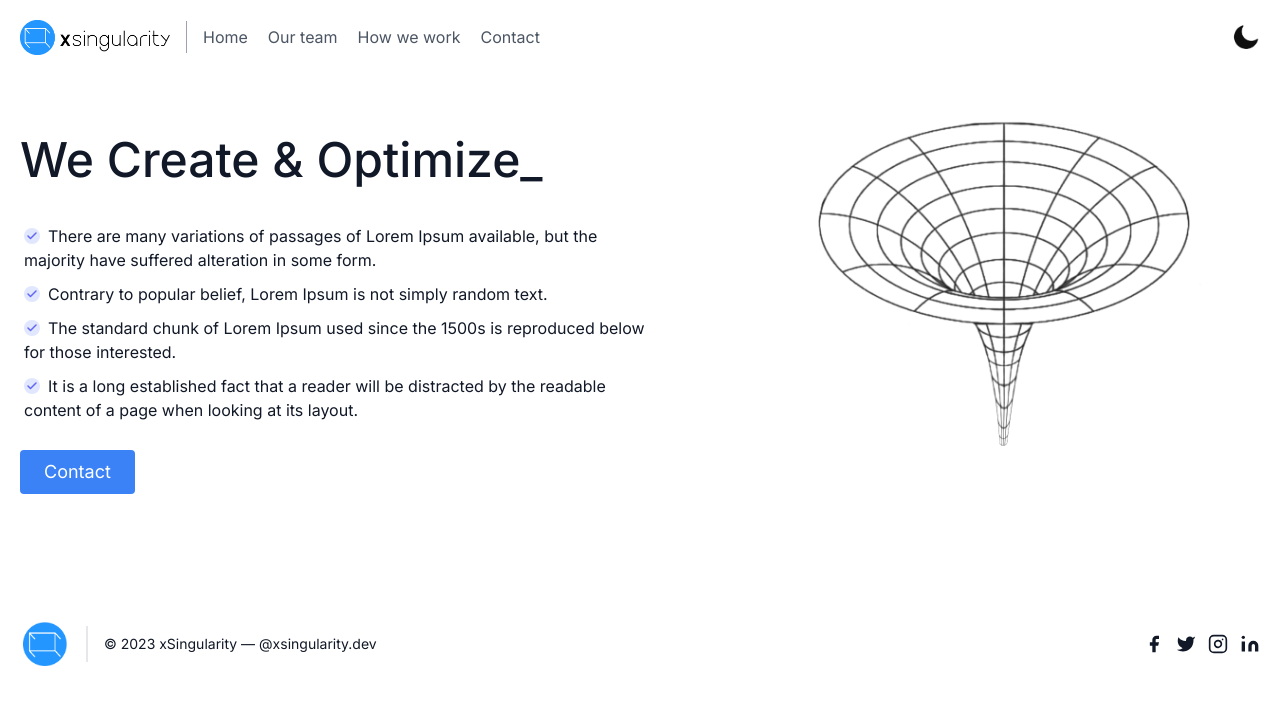
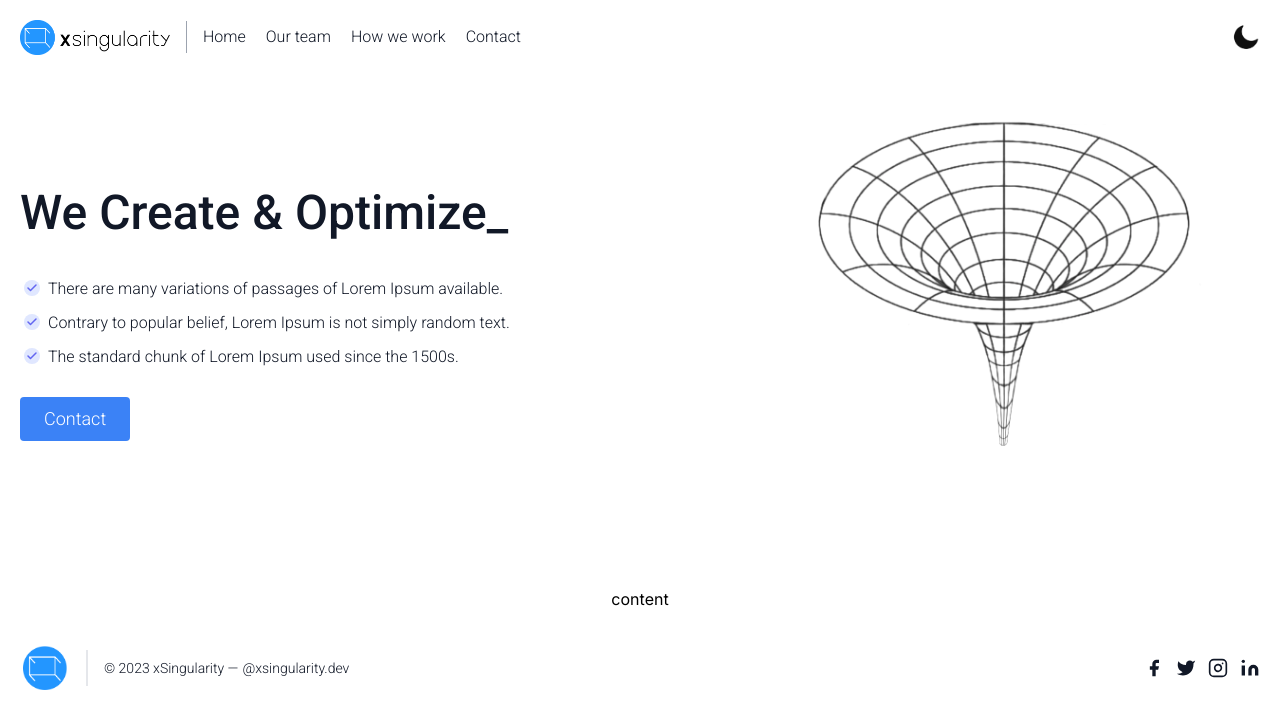
Before and after one commit to XSingularity/core-website, a Next.js app: page / in a window 1280 px wide. Shown: the top 728 px of the page. Built offline with nearby package versions, Linux system fonts and the light colour scheme.

Commit message:
Some changes

```diff
--- /dev/null
+++ b/src/app/components/content.tsx
@@ -0,0 +1,8 @@
+import React from 'react'
+
+const Content = () => {
+  return (
+    <div className="text-center">content</div>
+  )
+}
+export default Content
--- a/src/app/components/footer.tsx
+++ b/src/app/components/footer.tsx
@@ -1,7 +1,7 @@
 import React from 'react'
 const Footer = () => {
   return (
-<footer className="text-gray-600 body-font">
+<footer className="text-gray-600 font-sans font-light">
   <div className="container px-5 py-8 mx-auto flex items-center sm:flex-row flex-col">
     <a className="flex title-font font-medium items-center md:justify-start justify-center text-gray-900">
     <img width={"50px"} src="/logo2.png" alt="xSingularity" />
--- a/src/app/components/header.tsx
+++ b/src/app/components/header.tsx
@@ -2,7 +2,7 @@ import React from 'react'
 
 const Header = () => {
   return (
-<header className="text-gray-600 body-font">
+<header className="text-gray-900 font-sans font-light ">
   <div className="container mx-auto flex flex-wrap p-5 flex-col md:flex-row items-center">
 
     <img className="test" src="/logo1.png" alt="" />
--- a/src/app/components/page1.tsx
+++ b/src/app/components/page1.tsx
@@ -2,7 +2,7 @@ import React from 'react'
 
 const Page1 = () => {
   return (
-    <section className="text-gray-600 body-font">
+    <section className="text-gray-600 font-sans font-light">
   <div className="container mx-auto flex px-5 py-29 md:flex-row flex-col items-center">
     <div className="lg:flex-grow md:w-1/2 lg:pr-24 md:pr-16 flex flex-col md:items-start md:text-left mb-16 md:mb-0 items-center text-center">
       <h1 className="title-font sm:text-5xl text-3xl mb-4 font-medium text-gray-900">We Create & Optimize_
@@ -16,7 +16,7 @@ const Page1 = () => {
               <svg fill="none" stroke="currentColor" stroke-linecap="round" stroke-linejoin="round" stroke-width="3" className="w-3 h-3" viewBox="0 0 24 24">
                 <path d="M20 6L9 17l-5-5"></path>
               </svg>
-            </span>There are many variations of passages of Lorem Ipsum available, but the majority have suffered alteration in some form.
+            </span>There are many variations of passages of Lorem Ipsum available.
           </a>
           <a>
             <span className="bg-indigo-100 text-indigo-500 w-4 h-4 mr-2 rounded-full inline-flex items-center justify-center">
@@ -30,15 +30,9 @@ const Page1 = () => {
               <svg fill="none" stroke="currentColor" stroke-linecap="round" stroke-linejoin="round" stroke-width="3" className="w-3 h-3" viewBox="0 0 24 24">
                 <path d="M20 6L9 17l-5-5"></path>
               </svg>
-            </span>The standard chunk of Lorem Ipsum used since the 1500s is reproduced below for those interested.
+            </span>The standard chunk of Lorem Ipsum used since the 1500s.
           </a>
-          <a>
-            <span className="bg-indigo-100 text-indigo-500 w-4 h-4 mr-2 rounded-full inline-flex items-center justify-center">
-              <svg fill="none" stroke="currentColor" stroke-linecap="round" stroke-linejoin="round" stroke-width="3" className="w-3 h-3" viewBox="0 0 24 24">
-                <path d="M20 6L9 17l-5-5"></path>
-              </svg>
-            </span>It is a long established fact that a reader will be distracted by the readable content of a page when looking at its layout.
-          </a>
+
 
         </nav>
 </ul>
--- a/src/app/layout.tsx
+++ b/src/app/layout.tsx
@@ -23,7 +23,7 @@ export default function RootLayout({
       <Header/>
 
       {children}
-      <Page1/>
+
       <Footer/> </body>
     </html>
   )
--- a/src/app/page.tsx
+++ b/src/app/page.tsx
@@ -1,9 +1,11 @@
 import Image from 'next/image'
-
+import Page1 from "./components/page1";
+import Content from "./components/content"
 export default function Home() {
   return (
 <main>
-  <h1></h1>
+<Page1/>
+<Content/>
 </main>
   )
 }
--- a/src/app/styles/globals.css
+++ b/src/app/styles/globals.css
@@ -1,6 +1,8 @@
+@import url('https://fonts.googleapis.com/css2?family=Roboto:wght@100;300;400;500&display=swap');
 @tailwind base;
 @tailwind components;
 @tailwind utilities;
+
 
 .test{
   max-width: 150px;
--- a/tailwind.config.js
+++ b/tailwind.config.js
@@ -1,5 +1,6 @@
 /** @type {import('tailwindcss').Config} */
 module.exports = {
+
   content: [
     './src/pages/**/*.{js,ts,jsx,tsx,mdx}',
     './src/components/**/*.{js,ts,jsx,tsx,mdx}',
@@ -10,8 +11,12 @@ module.exports = {
       backgroundImage: {
         'gradient-radial': 'radial-gradient(var(--tw-gradient-stops))',
         'gradient-conic':
-          'conic-gradient(from 180deg at 50% 50%, var(--tw-gradient-stops))',
+        'conic-gradient(from 180deg at 50% 50%, var(--tw-gradient-stops))',
       },
+      fontFamily: {
+      sans: ['Roboto']
+      },
+
 
     },
   },
```
